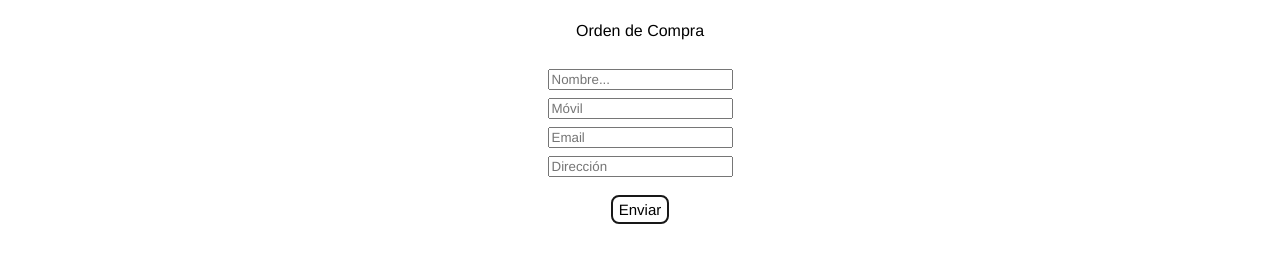
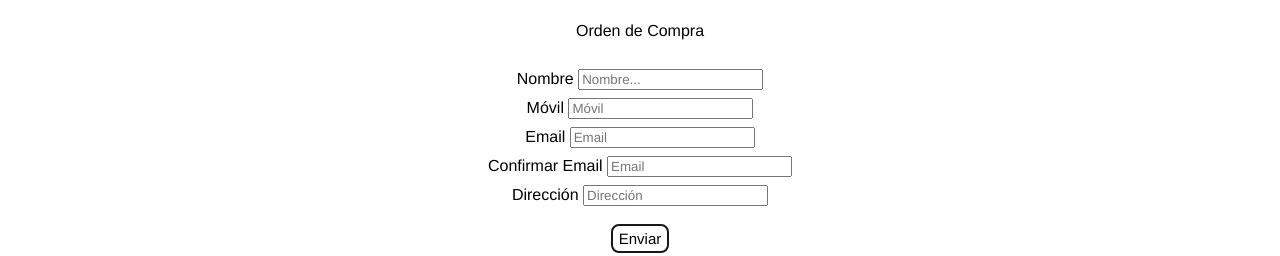
Before and after one commit to laumd23/dohle-menu-ecommerce, a React (Create React App) app: page /checkout in a window 1280 px wide. Shown: the part 413-669 px from the top of the page. Built offline with nearby package versions, Linux system fonts and the light colour scheme.

Commit message:
"Actualizaciones varias, incluye README"

```diff
--- a/src/components/Checkout/Checkout.js
+++ b/src/components/Checkout/Checkout.js
@@ -15,7 +15,7 @@ const Checkout = () => {
 
   if (idBuy) {
     return (
-      <div>
+      <div className={style.empty}>
         <img src="https://res.cloudinary.com/lauradohle/image/upload/v1663157938/img-reaperArt/mini-logo_kztvei.png" alt="Logo Reaper Crew" />
         <h2>Gracias por su compra!!! Su número de transacción es ${idBuy}</h2>
       </div>
--- a/src/components/Form/Form.js
+++ b/src/components/Form/Form.js
@@ -8,12 +8,14 @@ const Form = ({ cart, total, clearCart, handleId }) => {
   const [nombre, setName] = useState("")
   const [movil, setMovil] = useState("")
   const [email, setEmail] = useState("")
+  const [emailRepeat, setEmailRepeat] = useState("")
   const [adress, setAdress] = useState("")
 
   const handleSubmit = (event) => {
     event.preventDefault();
+    if (email === emailRepeat) {
       const order = {
-      buyer: { nombre: nombre, movil: movil, email: email, direccion: adress },
+        buyer: { nombre, movil, email, adress },
         items: cart,
         total: total,
         date: serverTimestamp()
@@ -25,35 +27,39 @@ const Form = ({ cart, total, clearCart, handleId }) => {
           handleId(res.id)
           clearCart()
         })
+    } else {
+      alert("Los emails deben coincidir")
+    }
   }
 
-  const changeName = (event) => {
-    setName(event.target.value)
-  };
-  const changeMovil = (event) => {
-    setMovil(event.target.value)
-  };
-  const changeEmail = (event) => {
-    setEmail(event.target.value)
-  };
-  const changeAdress = (event) => {
-    setAdress(event.target.value)
-  };
+  const changeName = (event) => { setName(event.target.value) };
+  const changeMovil = (event) => { setMovil(event.target.value) };
+  const changeEmail = (event) => { setEmail(event.target.value) };
+  const changeEmailRepeat = (event) => { setEmailRepeat(event.target.value) };
+  const changeAdress = (event) => { setAdress(event.target.value) };
 
   return (
     <div className={style.divForm}>
       <form action="" onSubmit={handleSubmit}>
         <div>
-          <input type="text" placeholder='Nombre...' name='nombre' value={nombre} onChange={changeName} />
+          <label>Nombre </label>
+          <input type="text" placeholder='Nombre...' name='nombre' value={nombre} onChange={changeName} required />
         </div>
         <div>
-          <input type="text" placeholder='Móvil' name='movil' value={movil} onChange={changeMovil} />
+          <label>Móvil </label>
+          <input type="text" placeholder='Móvil' name='movil' value={movil} onChange={changeMovil} required />
         </div>
         <div>
-          <input type="email" placeholder="Email" name="email" value={email} onChange={changeEmail} />
+          <label>Email </label>
+          <input type="email" placeholder="Email" name="email" value={email} onChange={changeEmail} required />
         </div>
         <div>
-          <input type="text" placeholder='Dirección' name='direccion' value={adress} onChange={changeAdress} />
+          <label htmlFor="">Confirmar Email </label>
+          <input type="email" placeholder="Email" name="emailRepeat" value={emailRepeat} onChange={changeEmailRepeat} required />
+        </div>
+        <div>
+          <label htmlFor="">Dirección </label>
+          <input type="text" placeholder='Dirección' name='direccion' value={adress} onChange={changeAdress} required />
         </div>
         <div className={style.divButton}><button className={style.buttonForm}>Enviar</button></div>
       </form>
--- a/src/components/Navbar/Navbar.js
+++ b/src/components/Navbar/Navbar.js
@@ -38,7 +38,8 @@ const Navbar = (props) => {
         <div className={style.logo}>
           <Link to="/" className={style.reaper}>Reaper Crew Art
             <br></br>
-            <img src="https://res.cloudinary.com/lauradohle/image/upload/v1663252805/img-reaperArt/mini-nombre_p2z549.png" alt="Nombre del artista" /></Link>
+            <img src="https://res.cloudinary.com/lauradohle/image/upload/v1663252805/img-reaperArt/mini-nombre_p2z549.png" alt="Nombre del artista" />
+          </Link>
         </div>
         <ul>
           <Link to="/">Home</Link>
```
Also changed, not shown: src/components/Main/Main.js (+6 -17 lines), src/context/CartContext.js (+10 -10 lines), 1 other file (tests, documents, lock files or other folders). Lines whose indentation alone changed are shown as unchanged.
